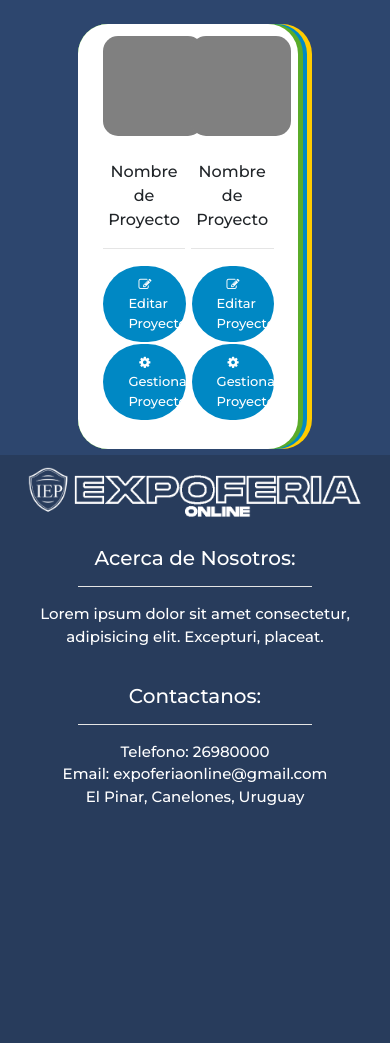
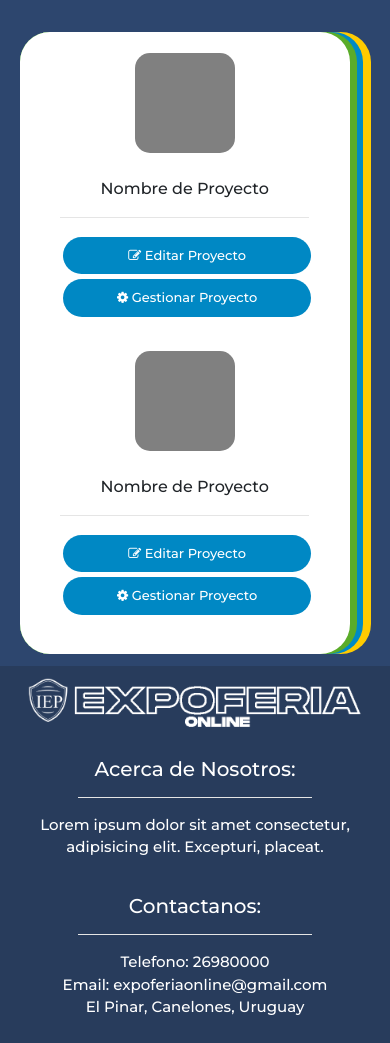
Before and after one commit to JuaniiAndresM/ExpoferiaOnline, a PHP site: page /Proyectos/EditarProyectos.html in a window 390 px wide. Shown: the part 251-1294 px from the top of the page. Before the commit the page ends 1056 px from the top, so only its background shows below. Run offline with PHP 8.4, Linux system fonts and the light colour scheme; some libraries are stand-ins or nearby versions.

Commit message:
CSS Cambios

```diff
--- a/styles.css
+++ b/styles.css
@@ -131,7 +131,7 @@ button{
     padding: 9px 25px;
     background-color: rgba(0, 136, 196, 1);
     border: none;
-    border-radius: 50px;
+    border-radius: 20px;
     cursor: pointer;
     transition: all 0.3s ease 0s;
 }
@@ -139,7 +139,7 @@ button{
     padding: 9px 25px;
     background-color: rgba(0, 136, 196, 1);
     border: none;
-    border-radius: 50px;
+    border-radius: 20px;
     width: 100%;
     margin: 1%;
     cursor: pointer;
@@ -333,6 +333,8 @@ button:hover{
 .Linea1EditarProyecto{
     margin-left: 20%;
     margin-right: 20%;
+    margin-top: 2%;
+    margin-bottom: 3%;
     background-color: #ffcb00;
     border-radius: 30px;
 }
@@ -555,7 +557,7 @@ button:hover{
     margin-bottom: 1%;
     background-color: rgba(0, 136, 196, 1);
     border: none;
-    border-radius: 50px;
+    border-radius: 20px;
     cursor: pointer;
     transition: all 0.3s ease 0s;
 }
@@ -719,6 +721,27 @@ button:hover{
     .MobileView{
         margin: 2%;
     }
+    .Linea1Panel{
+        margin-left: 15%;
+        margin-right: 15%;
+    }
+    .PanelFrame{
+        text-align: center;
+        margin-left: 20%;
+        margin-right: 20%;
+    }
+    .Linea1EditarProyecto{
+        margin-left: 10%;
+        margin-right: 10%;
+        background-color: #ffcb00;
+        border-radius: 30px;
+    }
+    .EditarProyecto{
+        margin-right: 2%;
+        margin-bottom: 3%;
+        background-color: white;
+        border-radius: 30px;
+    }
 }
 @media screen and (max-width: 700px) {
     .PlanillaFrame{
@@ -809,7 +832,7 @@ button:hover{
         padding: 9px 25px;
         background-color: rgba(0, 136, 196, 1);
         border: none;
-        border-radius: 50px;
+        border-radius: 20px;
         cursor: pointer;
         transition: all 0.3s ease 0s;
     }
@@ -828,4 +851,29 @@ button:hover{
     .BotonLogin{
         display:none;
     }
+    .Linea1Panel{
+        margin-left: 5%;
+        margin-right: 5%;
+    }
+    .PanelFrame{
+        text-align: center;
+        margin-left: 10%;
+        margin-right: 10%;
+    }
+    .Linea1EditarProyecto{
+        margin-left: 5%;
+        margin-right: 5%;
+        background-color: #ffcb00;
+        border-radius: 30px;
+    }
+    .EditarProyecto{
+        margin-right: 2%;
+        margin-bottom: 3%;
+        background-color: white;
+        border-radius: 30px;
+    }
+    .EditarProyectoFrame{
+        display: grid;
+        grid-template-columns: 100%;
+    }
 }
```
